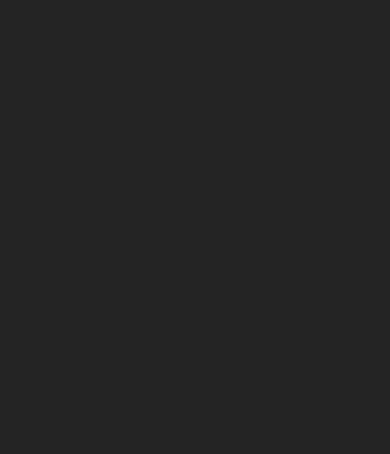
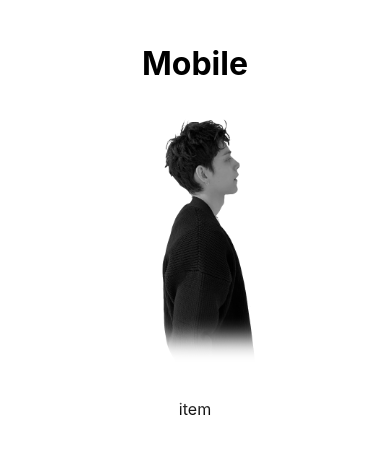
Before and after one commit to calm1205/profile, a React (Vite) app: page / in a window 390 px wide. Shown: the top 454 px of the page. Built offline with nearby package versions, Linux system fonts and the light colour scheme.

Commit message:
feat: profile image

```diff
--- a/src/components/App/App.tsx
+++ b/src/components/App/App.tsx
@@ -1,7 +1,10 @@
+import { Mobile } from "@/components/mobile/Mobile"
 import "./App.css"
 
-function App() {
-  return <></>
+const App: React.FC = () => {
+  const isLaptop = innerWidth > 1024
+
+  return <main>{isLaptop ? <h1>desktop</h1> : <Mobile />}</main>
 }
 
 export default App
--- /dev/null
+++ b/src/components/mobile/Layout/Layout.style.ts
@@ -0,0 +1,16 @@
+import styled from "styled-components"
+
+export const Container = styled.div`
+  display: flex;
+  flex-direction: column;
+  align-items: center;
+  padding: 40px 0;
+`
+
+export const TitleWrapper = styled.div`
+  margin-bottom: 16px;
+`
+
+export const ImageWrapper = styled.div`
+  width: 200px;
+`
--- /dev/null
+++ b/src/components/mobile/Layout/Layout.tsx
@@ -0,0 +1,20 @@
+import React, { ReactNode } from "react"
+import { Container, TitleWrapper, ImageWrapper } from "./Layout.style"
+
+interface LayoutProps {
+  title: ReactNode
+  image: ReactNode
+  items: ReactNode[]
+}
+
+export const Layout: React.FC<LayoutProps> = ({ title, image, items }) => {
+  return (
+    <Container>
+      <TitleWrapper>{title}</TitleWrapper>
+      <ImageWrapper>{image}</ImageWrapper>
+      {items.map((item, index) => (
+        <React.Fragment key={index}>{item}</React.Fragment>
+      ))}
+    </Container>
+  )
+}
--- /dev/null
+++ b/src/components/mobile/Mobile.tsx
@@ -0,0 +1,12 @@
+import { Layout } from "@/components/mobile/Layout/Layout"
+import { ProfileImage } from "@/components/mobile/ProfileImage"
+
+export const Mobile: React.FC = () => {
+  return (
+    <Layout
+      title={<h1>Mobile</h1>}
+      image={<ProfileImage />}
+      items={[<p>item</p>]}
+    />
+  )
+}
--- /dev/null
+++ b/src/components/mobile/ProfileImage.tsx
@@ -0,0 +1,37 @@
+import { styled } from "styled-components"
+import profileUrl from "@/assets/profile.png"
+
+/**
+ * プロフィールの画像
+ */
+export const ProfileImage: React.FC = () => {
+  return (
+    <ImageWrapper>
+      <Img src={profileUrl} alt="profile" />
+      <BlurEffect />
+      <WhiteBox />
+    </ImageWrapper>
+  )
+}
+
+const ImageWrapper = styled.div`
+  position: relative;
+`
+
+const Img = styled.img`
+  width: 100%;
+`
+
+const BlurEffect = styled.div`
+  position: absolute;
+  inset: auto 0 0 0;
+  height: 20%;
+  background-color: white;
+  filter: blur(10px);
+  pointer-events: none;
+`
+
+const WhiteBox = styled.div`
+  height: 20px;
+  background-color: white;
+`
--- a/src/style/index.css
+++ b/src/style/index.css
@@ -2,10 +2,6 @@
   font-family: Inter, system-ui, Avenir, Helvetica, Arial, sans-serif;
   line-height: 1.5;
   font-weight: 400;
-
-  color-scheme: light dark;
-  color: rgba(255, 255, 255, 0.87);
-  background-color: #242424;
 
   font-synthesis: none;
   text-rendering: optimizeLegibility;
```
Also changed, not shown: src/assets/profile.png (added).
